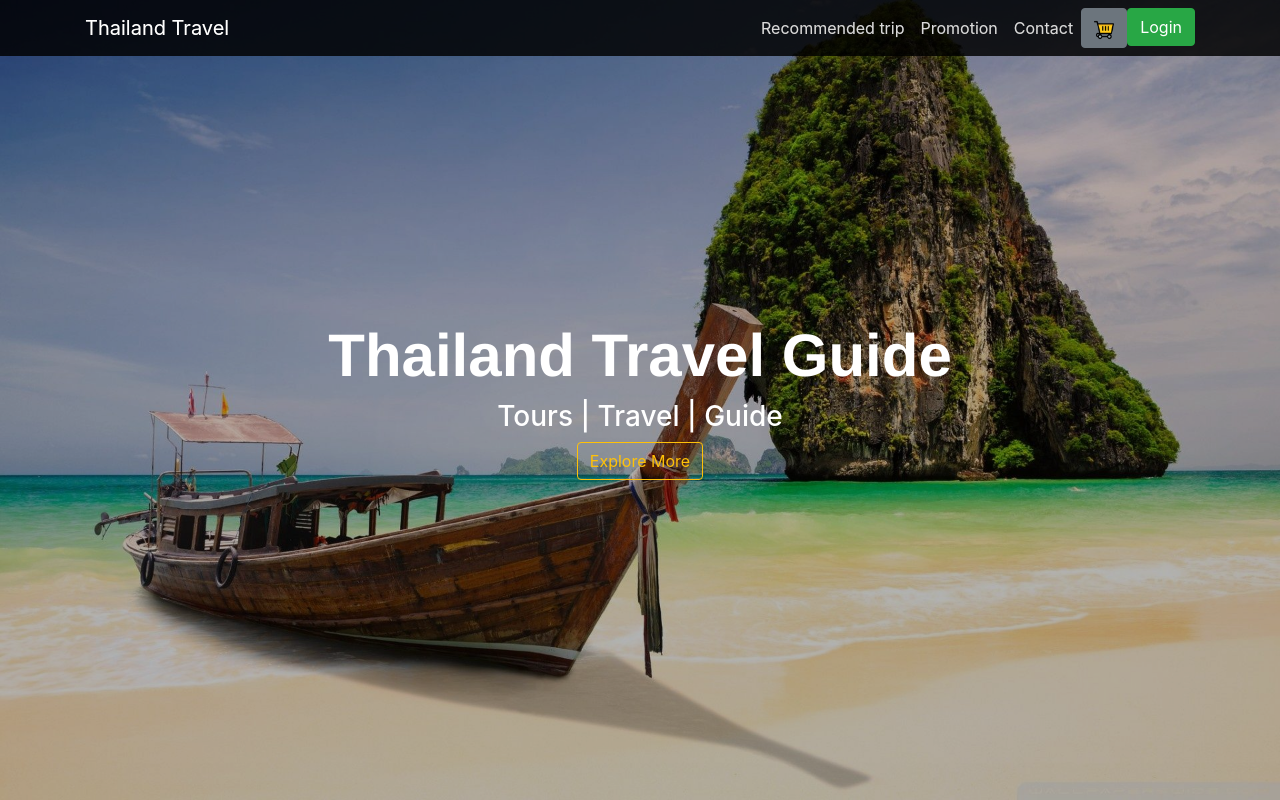
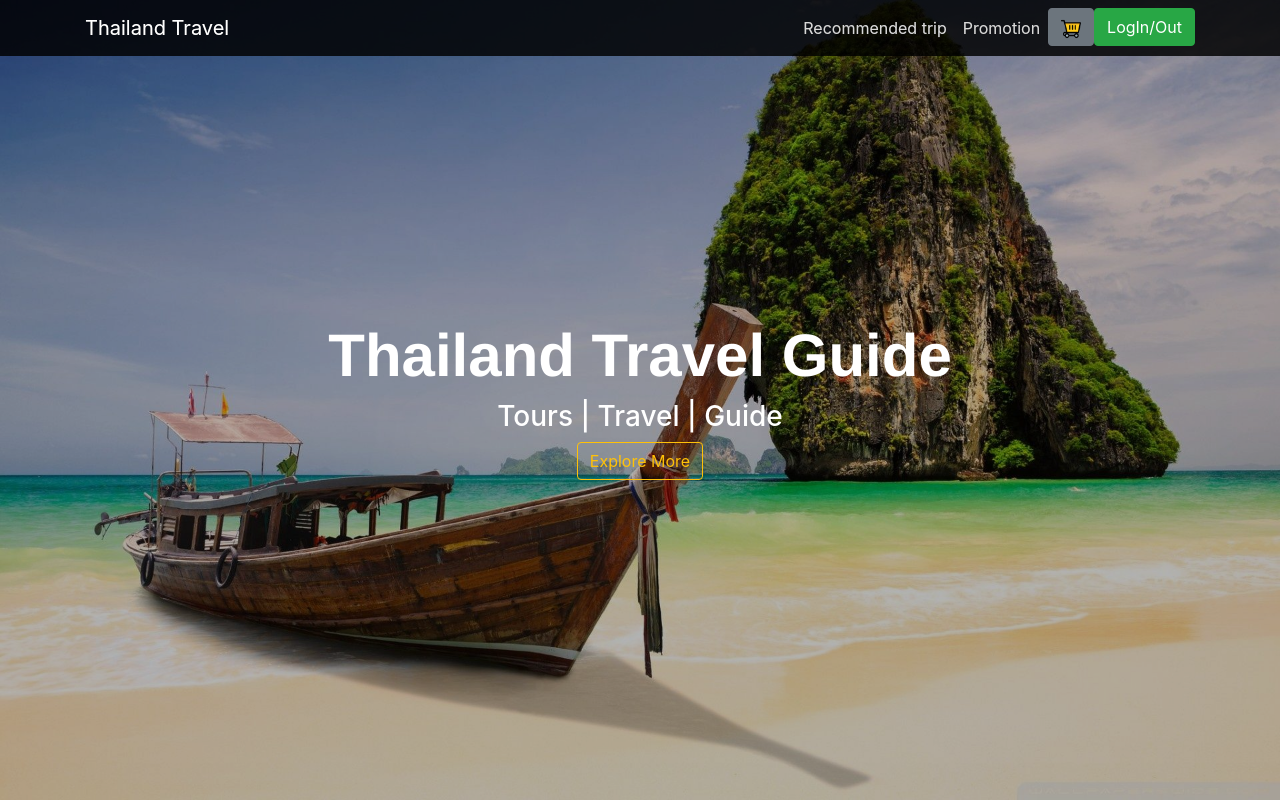
Before and after one commit to bbestbt/WebProject, a React (Create React App) app in the folder frontend/gotravel/: page / in a window 1280 px wide. Built offline with nearby package versions, Linux system fonts and the light colour scheme.

Commit message:
Add files via upload
Remove contact

```diff
--- a/frontend/gotravel/src/components/Navbar.js
+++ b/frontend/gotravel/src/components/Navbar.js
@@ -25,8 +25,10 @@ class NavbarMain extends React.Component {
   constructor(props) {
     super(props);
 
+
     this.toggle = this.toggle.bind(this);
     this.state = {
+      // username:"",
       isOpen: false,
      login: false
     };
@@ -76,16 +78,20 @@ class NavbarMain extends React.Component {
                 {/* <NavItem>
                 <Link to="/addfav"><NavLink href="#servicesBody">Search</NavLink></Link>
                 </NavItem> */}
-                <NavItem>
+                {/* <NavItem>
                   <NavLink href="#footerBody">Contact</NavLink>
-                </NavItem>
+                </NavItem> */}
+                <Link to="./Cart">
                 <Button><img src={cart} width="20" height="20"></img></Button>
-
+                </Link>
 
                   <Link to="/login"><Button onClick={this.changeState} color="success">
                     {/* {this.state.login ? "Login" : " Log out"} */}
-                    Login
+                    LogIn/Out
                     </Button></Link>
+                {/* <NavItem>
+                    <NavLink>{this.username}</NavLink>
+                </NavItem> */}
 
               </Nav>
             </Collapse>
```
